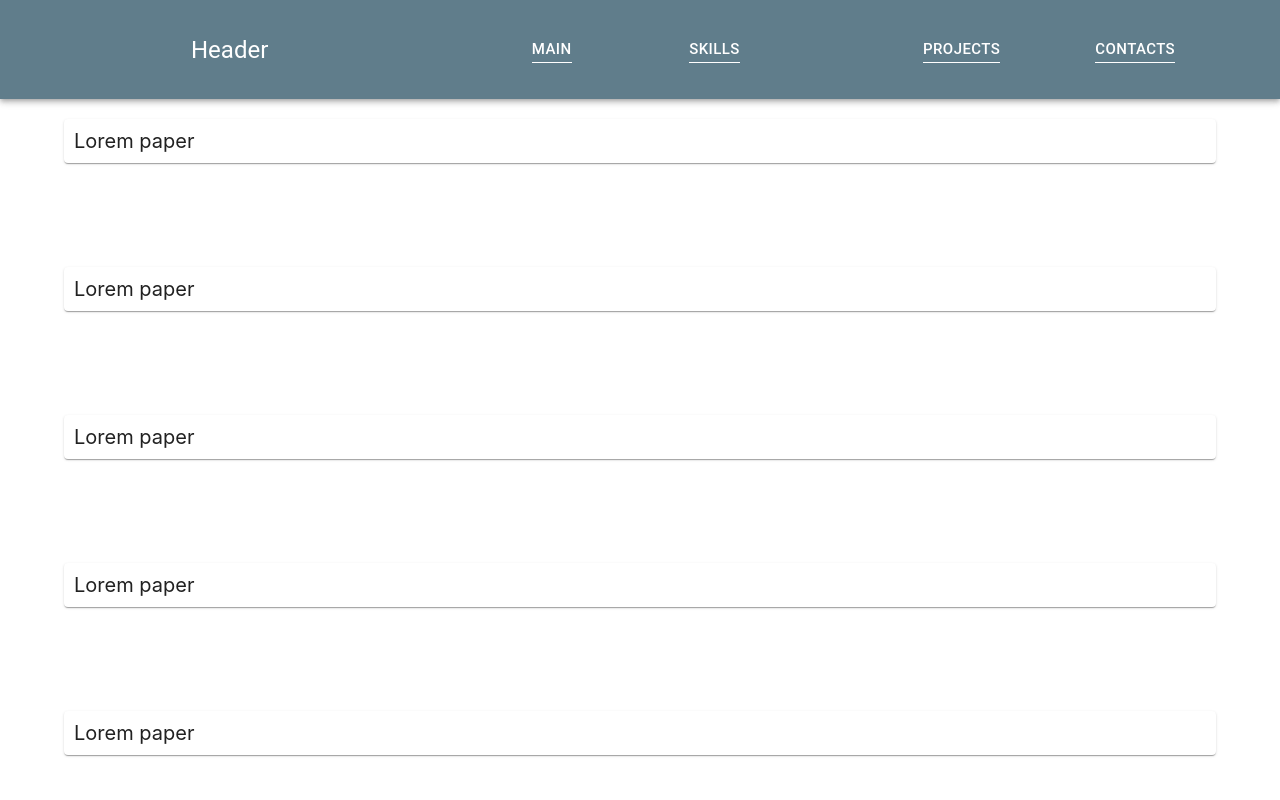
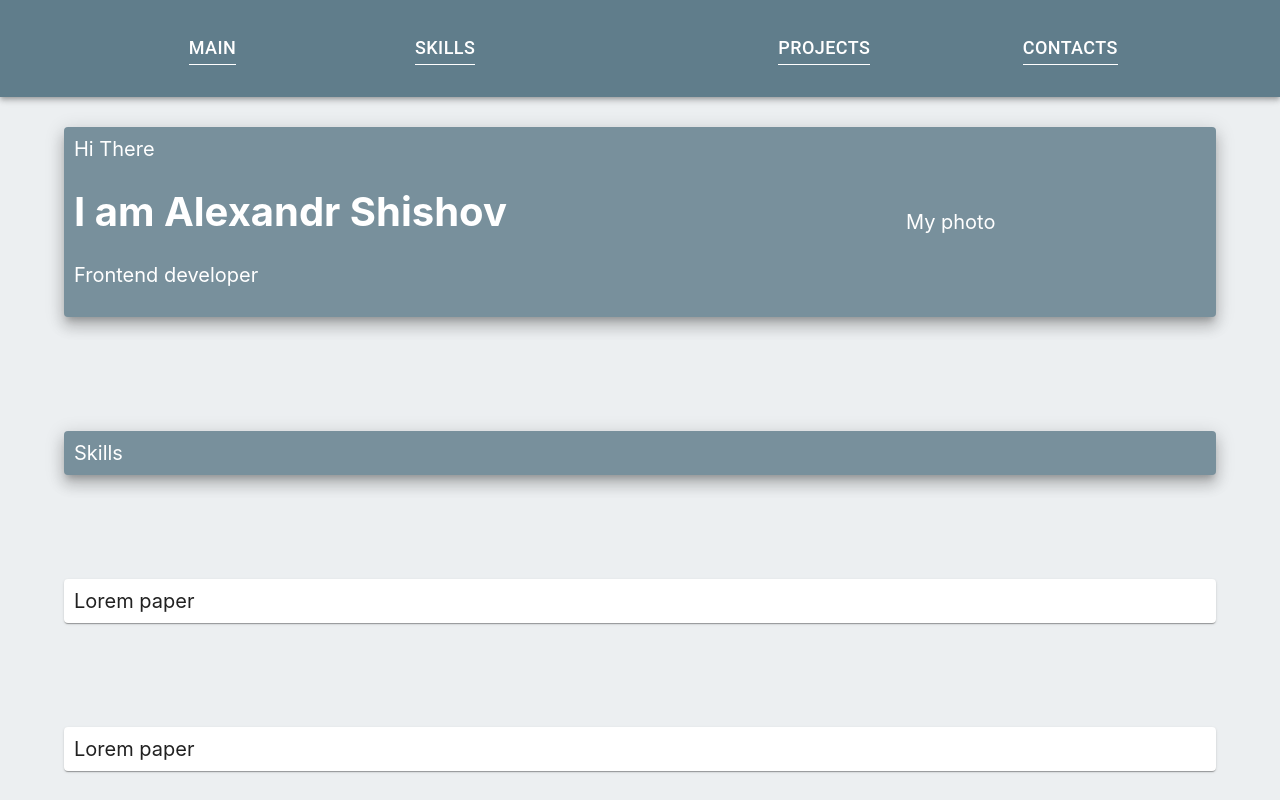
Before and after one commit to yo-atmosf3re/_port, a React (Create React App) app: page / in a window 1280 px wide. Shown: the top 800 px of the page. Built offline with nearby package versions, Linux system fonts and the light colour scheme.

Commit message:
I continue to break the project into components, change the layout, add new elements;

```diff
--- a/src/App.module.css
+++ b/src/App.module.css
@@ -1,3 +1,3 @@
-.footer {
-
+.body {
+   background-color: #eceff1;
 }
--- a/src/App.tsx
+++ b/src/App.tsx
@@ -21,7 +21,7 @@ function App() {
   )
 
   return (
-    <div>
+    <div className={s.body}>
       <ThemeProvider theme={theme}>
         <Header />
         <Main />
--- a/src/components/Footer/Footer.tsx
+++ b/src/components/Footer/Footer.tsx
@@ -6,11 +6,11 @@ function Footer() {
       <Box>
          <AppBar color='secondary' position="relative">
             <Toolbar>
-               <Box justifyContent={'center'} px={{ xs: 8, sm: 100 }} py={{ xs: 5, sm: 4 }}>
+               <Box justifyContent={'center'} px={{ xs: 8, sm: 100 }} py={{ xs: 2, sm: 4 }}>
                   <Button size='large' color="inherit">Lorem</Button>
                   <Button size='large' color="inherit">Lorem</Button>
                   <Button size='large' color="inherit">Lorem</Button>
-                  <Box fontSize={'14px'} justifyContent={'center'} pt={{ xs: 5, sm: 3 }} pb={{ xs: 5, sm: 0 }}>
+                  <Box fontSize={'14px'} justifyContent={'center'} pt={{ xs: 5, sm: 3 }} pb={{ xs: 4, sm: 0 }}>
                      Lorem ipsum dolor sit amet. &reg; {new Date().getFullYear()}
                   </Box>
                </Box>
--- a/src/components/Header/Header.tsx
+++ b/src/components/Header/Header.tsx
@@ -6,29 +6,24 @@ function Header() {
       <Box >
          <AppBar color='secondary' position="relative">
             <Toolbar>
-               <IconButton
-                  size="small"
-                  edge="start"
-                  color="default"
-               >
-               </IconButton>
-               <Typography px={{ xs: 3, sm: 20 }} variant="h5" component="div" sx={{ flexGrow: 3, mx: 'auto' }}>
+               {/* <Typography px={{ xs: 3, sm: 20 }} variant="h5" component="div" sx={{ flexGrow: 3, mx: 'auto' }}>
                   Header
-               </Typography>
-               <Grid py={{ xs: 2, sm: 3.5 }} spacing={0.4} container justifyContent={'space-evenly'}>
+               </Typography> */}
+               <Grid py={{ xs: 2, sm: 3 }} spacing={0.4} container sx={{ justifyContent: 'space-evenly', fontSize: '20px' }}>
                   <Grid item>
-                     <Button size='large' color="inherit"><Box borderBottom={1}>Main</Box></Button>
+                     <Button size='large' color="inherit"><Box borderBottom={1} fontSize='18px'>Main</Box></Button>
                   </Grid>
                   <Grid item>
-                     <Button size='large' color="inherit"><Box borderBottom={1}>Skills</Box></Button>
+                     <Button size='large' color="inherit"><Box borderBottom={1} fontSize='18px'>Skills</Box></Button>
                   </Grid>
                </Grid>
-               <Grid spacing={0.4} container justifyContent={'space-evenly'}>
+               <Grid py={{ xs: 2, sm: 3 }} spacing={0.4} container
+                  sx={{ justifyContent: 'space-evenly' }} >
                   <Grid item>
-                     <Button size='large' color="inherit"> <Box borderBottom={1}>Projects</Box> </Button>
+                     <Button size='large' color="inherit"> <Box borderBottom={1} fontSize='18px'>Projects</Box> </Button>
                   </Grid>
                   <Grid item>
-                     <Button size='large' color="inherit"><Box borderBottom={1}>Contacts</Box></Button>
+                     <Button size='large' color="inherit"><Box borderBottom={1} fontSize='18px'>Contacts</Box></Button>
                   </Grid>
                </Grid>
             </Toolbar>
--- /dev/null
+++ b/src/components/Main/AboutMe/AboutMe.tsx
@@ -0,0 +1,33 @@
+import { Grid, Box, Paper } from '@mui/material';
+import * as React from 'react';
+
+function AboutMe() {
+   return (
+      <Grid item>
+         <Box>
+            <Paper elevation={10} style={{ padding: '10px', margin: '30px 0', backgroundColor: '#78909c', color: 'white' }}>
+               <Grid container alignItems='center' justifyContent='space-between'>
+                  <Grid item >
+                     <Grid item>
+                        <span>Hi There</span>
+                     </Grid>
+                     <Grid item>
+                        <h1>I am Alexandr Shishov</h1>
+                     </Grid>
+                     <Grid item>
+                        <p>Frontend developer</p>
+                     </Grid>
+                  </Grid>
+                  <Grid item sx={{ width: '300px' }}>
+                     <Grid item>
+                        My photo
+                     </Grid>
+                  </Grid>
+               </Grid>
+            </Paper>
+         </Box>
+      </Grid >
+   );
+}
+
+export default AboutMe;
--- a/src/components/Main/Main.tsx
+++ b/src/components/Main/Main.tsx
@@ -1,24 +1,14 @@
 import { Container, Grid, Box, Paper } from '@mui/material';
 import * as React from 'react';
+import AboutMe from './AboutMe/AboutMe';
+import Skills from './Skills/Skills';
 
 function Main() {
    return (
       <Container style={{ height: '100vh' }}>
          <Grid justifyContent='center' fontSize='20px' container direction='column' columns={3} spacing={8}>
-            <Grid item>
-               <Box>
-                  <Paper elevation={1} style={{ padding: '10px', margin: '20px 0' }}>
-                     Lorem paper
-                  </Paper>
-               </Box>
-            </Grid>
-            <Grid item>
-               <Box>
-                  <Paper elevation={1} style={{ padding: '10px', margin: '20px 0' }}>
-                     Lorem paper
-                  </Paper>
-               </Box>
-            </Grid>
+            <AboutMe />
+            <Skills />
             <Grid item>
                <Box>
                   <Paper elevation={1} style={{ padding: '10px', margin: '20px 0' }}>
--- /dev/null
+++ b/src/components/Main/Skills/Skills.tsx
@@ -0,0 +1,16 @@
+import { Grid, Box, Paper } from '@mui/material';
+import * as React from 'react';
+
+function Skills() {
+   return (
+      <Grid item>
+         <Box>
+            <Paper elevation={10} style={{ padding: '10px', margin: '20px 0', backgroundColor: '#78909c', color: 'white' }}>
+               Skills
+            </Paper>
+         </Box>
+      </Grid>
+   );
+}
+
+export default Skills;
```
